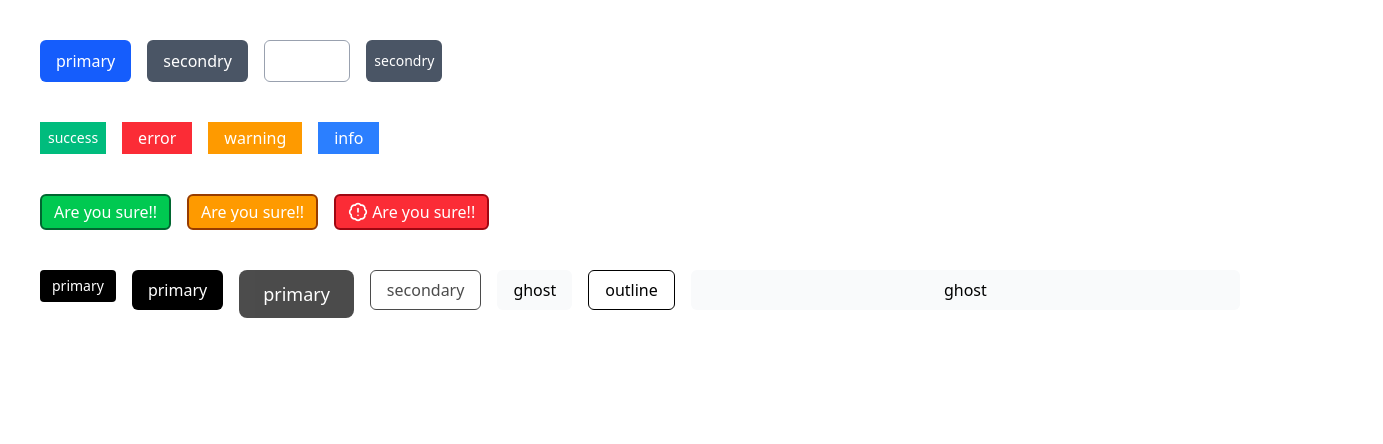
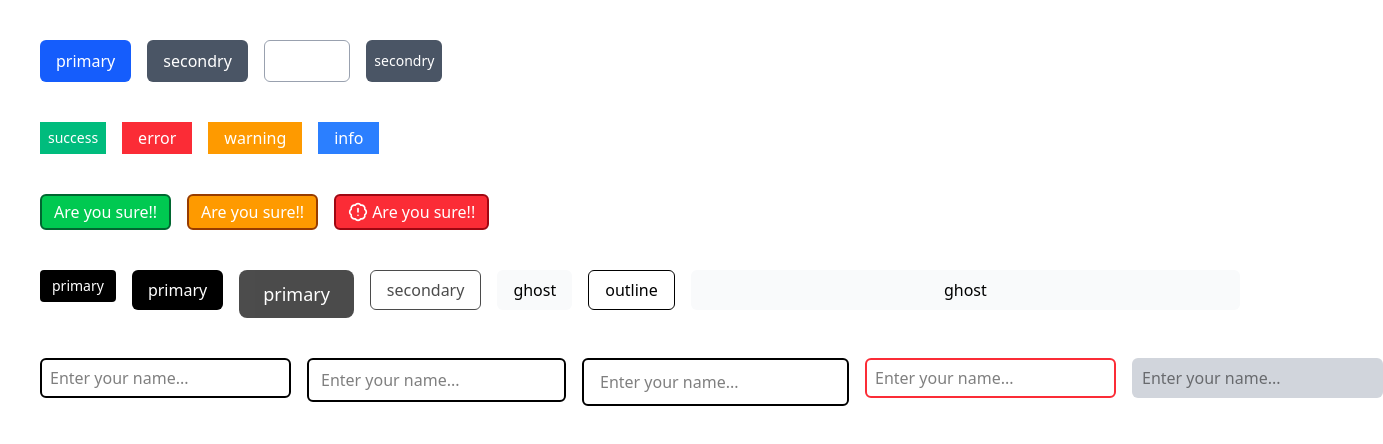
Before and after one commit to Ashish-Singh-Negi/learning-custom-ui-components, a Next.js app: page / in a window 1280 px wide. Shown: the top 444 px of the page, 1383 px wide, since content can reach past the window. Built offline with nearby package versions, Linux system fonts and the light colour scheme.

Commit message:
add: input component

```diff
--- a/app/page.tsx
+++ b/app/page.tsx
@@ -2,6 +2,7 @@ import Alert from "@/components/ui/Alert";
 import Badge from "@/components/ui/Badge";
 import Button from "@/components/ui/Button";
 import Button2 from "@/components/ui/Button2";
+import Input from "@/components/ui/Input";
 
 export default function Home() {
   return (
@@ -32,6 +33,13 @@ export default function Home() {
         <Button2 children={"outline"} variant={"outline"} />
         <Button2 children={"ghost"} variant={"ghost"} fullWidth />
       </div>
+      <div className="w-full flex gap-4">
+        <Input placeholder="Enter your name..." />
+        <Input placeholder="Enter your name..." size={"md"} />
+        <Input placeholder="Enter your name..." size={"lg"} />
+        <Input placeholder="Enter your name..." size={"sm"} error />
+        <Input placeholder="Enter your name..." size={"sm"} error disabled />
+      </div>
     </main>
   );
 }
--- a/components/ui/Button.tsx
+++ b/components/ui/Button.tsx
@@ -46,12 +46,13 @@ type ButtonProps = ButtonHTMLAttributes<HTMLButtonElement> &
 export default function Button({
   className,
   variant,
+  loading,
   size,
   ...props
 }: ButtonProps) {
   return (
     <button
-      className={cn(buttonVarients({ variant, size }), className)}
+      className={cn(buttonVarients({ variant, size, loading }), className)}
       {...props}
     >
       {variant}
--- /dev/null
+++ b/components/ui/Input.tsx
@@ -0,0 +1,58 @@
+import { cn } from "@/lib/utils";
+import { cva, VariantProps } from "class-variance-authority";
+import { InputHTMLAttributes } from "react";
+
+const inputVariants = cva(
+  "w-80 bg-white rounded-md outline-none border-2 border-black focus:border-blue-500 caret-blue-500",
+  {
+    variants: {
+      size: {
+        sm: "h-10 px-2",
+        md: "h-11 px-3",
+        lg: "h-12 px-4",
+      },
+      error: {
+        true: "border-red-500 focus:border-red-600 caret-red-500",
+        false: "",
+      },
+      disabled: {
+        true: "border-transparent bg-gray-300 cursor-not-allowed",
+        false: "",
+      },
+    },
+    compoundVariants: [
+      {
+        error: true,
+        disabled: true,
+        class: "",
+      },
+    ],
+    defaultVariants: {
+      size: "sm",
+    },
+  },
+);
+
+type InputProps = InputHTMLAttributes<HTMLInputElement> &
+  VariantProps<typeof inputVariants>;
+
+export default function Input({
+  className,
+  size,
+  error,
+  disabled,
+  placeholder,
+  children,
+  ...props
+}: InputProps) {
+  return (
+    <input
+      disabled={disabled}
+      placeholder={placeholder}
+      className={cn(inputVariants({ size, error, disabled }), className)}
+      {...props}
+    >
+      {children}
+    </input>
+  );
+}
```
